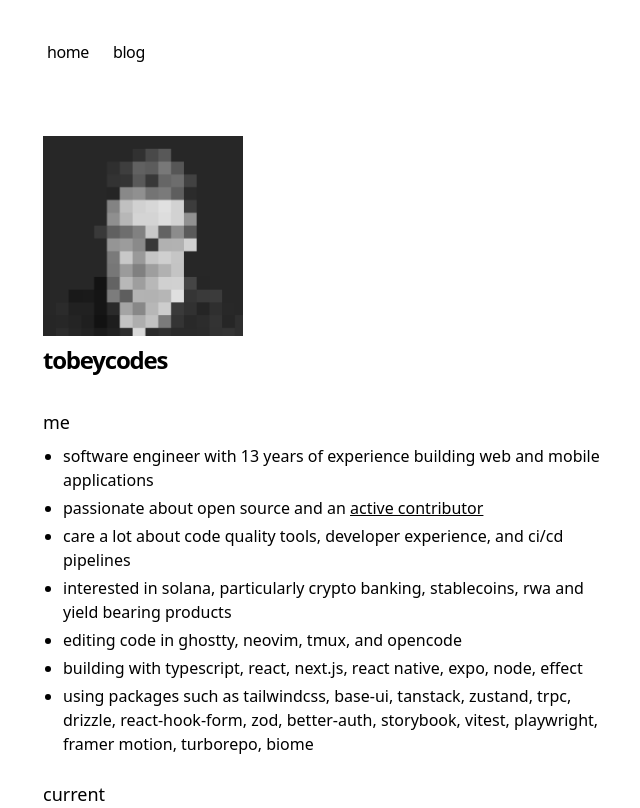
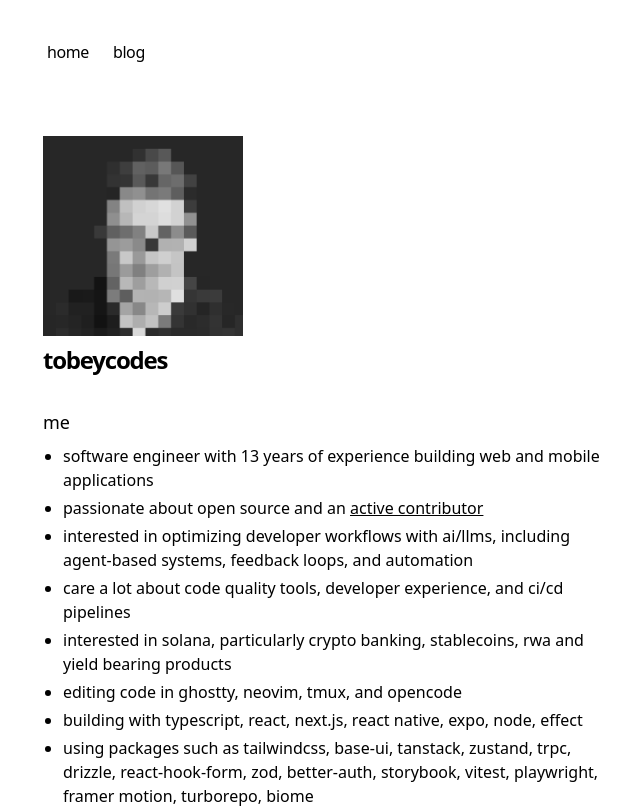
Before and after one commit to tobeycodes/tobey.codes, a Next.js app: page / in a window 1280 px wide. Shown: the top 808 px of the page, without its empty margins (309-949 px from the left). Built offline with nearby package versions, Linux system fonts and the light colour scheme.

Commit message:
feat: add bullet about ai

```diff
--- a/app/page.tsx
+++ b/app/page.tsx
@@ -31,6 +31,10 @@ export default function Page() {
               >
                 active contributor
               </a>
+            </li>
+            <li>
+              interested in optimizing developer workflows with ai/llms,
+              including agent-based systems, feedback loops, and automation
             </li>
             <li>
               care a lot about code quality tools, developer experience, and
```
